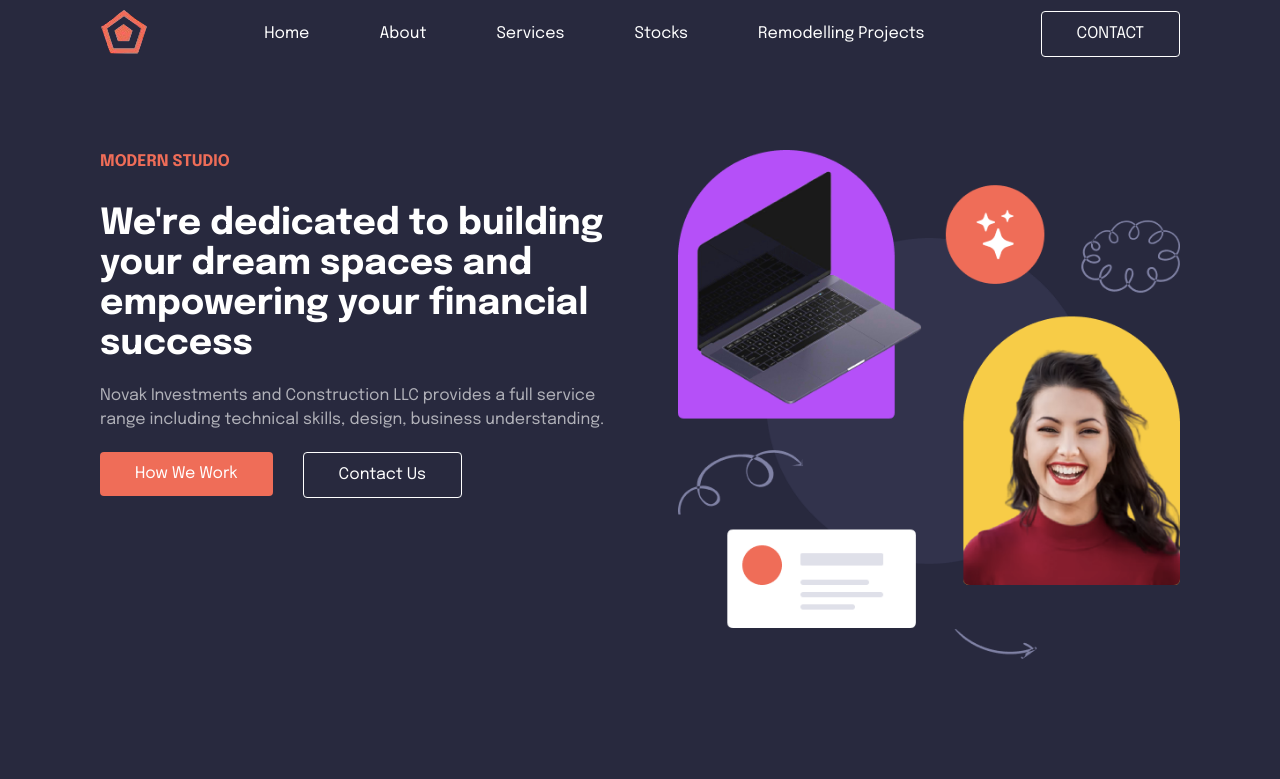
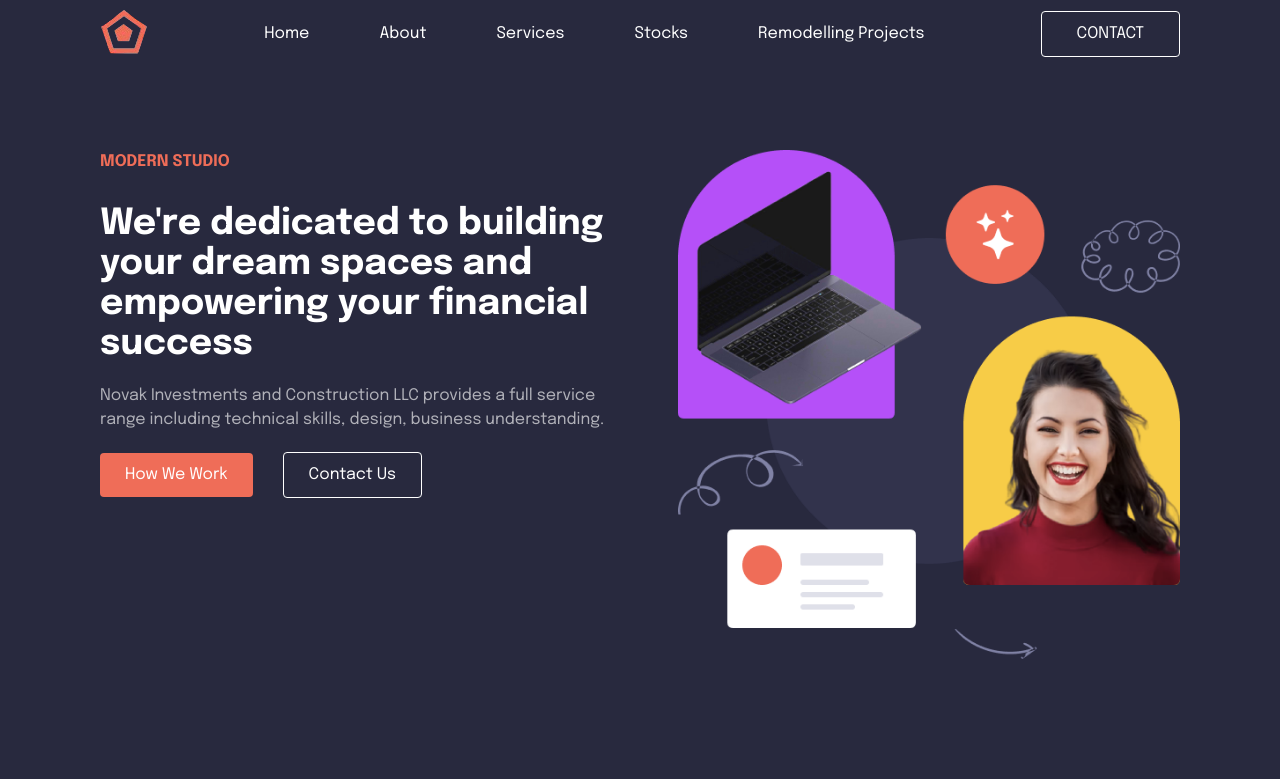
Before and after one commit to OgheneDev/broker-portfolio, a React (Vite) app: page / in a window 1280 px wide. Shown: the top 779 px of the page. Built offline with nearby package versions, Linux system fonts and the light colour scheme.

Commit message:
fix button

```diff
--- a/src/components/Hero.jsx
+++ b/src/components/Hero.jsx
@@ -16,14 +16,14 @@ const Hero = () => {
             <h1 className='text-white font-bold text-4xl'>We're dedicated to building your dream spaces and empowering your financial success</h1>
         </article>
         <p className='text-light-grey leading-normal mb-[20px]'>Novak Investments and Construction LLC provides a full service range including technical skills, design, business understanding.</p>
-        <div className="buttons flex justify-between md:justify-start md:gap-[30px]">
+        <div className="buttons flex items-center gap-[30px] md:justify-start md:gap-[30px]">
             <Link to='/services'>
-            <button className='bg-light-accent text-white px-[35px] py-[10px] rounded'>
+            <button className='bg-light-accent text-white px-[25px] py-[10px] rounded'>
               How We Work
             </button>
             </Link>
            <Link to='/contact'>
-            <button className='border border-white text-white px-[35px] py-[10px] rounded'>
+            <button className='border border-white text-white px-[25px] py-[10px] rounded'>
               Contact Us
              </button>
            </Link>
```
